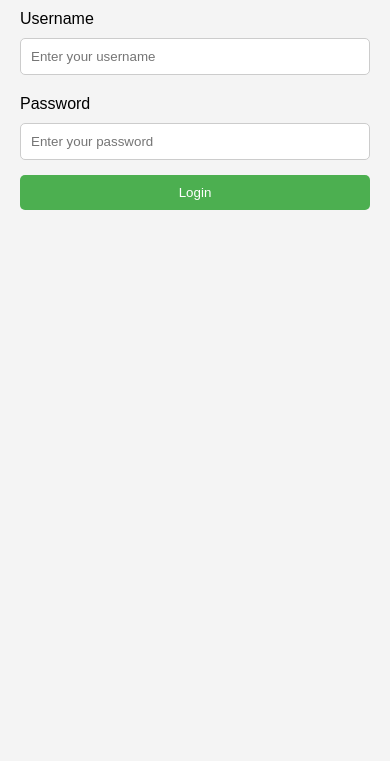
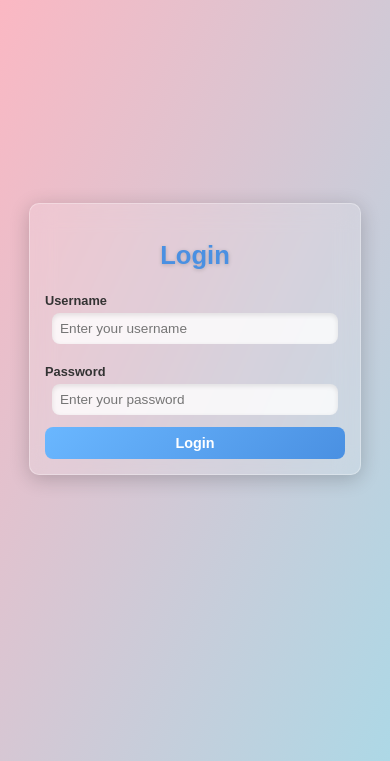
Before and after one commit to AshwinRamakrishnan/FUTECX_KSK, a website: page index.html in a window 390 px wide. Shown: the part 83-844 px from the top of the page. Drawn offline with Linux system fonts and the light colour scheme.

Commit message:
Add files via upload

```diff
--- a/index.html
+++ b/index.html
@@ -3,7 +3,8 @@
 <head>
     <meta charset="UTF-8">
     <meta name="viewport" content="width=device-width, initial-scale=1.0">
-    <title>Login</title>
+    <title>KSK Attendify</title>
+    <link rel="icon" href="public/ksk.jpeg" sizes="48x48" type="image/x-icon">
     <link rel="stylesheet" href="styles.css">
     <script type="module">
         import { initializeApp } from "https://www.gstatic.com/firebasejs/10.13.1/firebase-app.js";
--- a/styles.css
+++ b/styles.css
@@ -1,48 +1,142 @@
 body {
-    font-family: Arial, sans-serif;
+    font-family: 'Arial', sans-serif;
     margin: 0;
-    padding: 20px;
-    background-color: #f4f4f4;
+    padding: 0;
+    display: flex;
+    align-items: center;
+    justify-content: center;
+    height: 100vh;
+    background: linear-gradient(to bottom right, #FFB6C1, #ADD8E6);
+    background-size: cover;
+    background-attachment: fixed;
+    background-blend-mode: overlay;
 }
 
-h2 {
-    color: #333;
+.login-form {
+    width: 90%; /* Default width for small screens */
+    max-width: 300px; /* Cap width on larger screens */
+    padding: 20px;
+    border-radius: 15px;
+    background: rgba(255, 255, 255, 0.15); /* Translucent glass effect */
+    backdrop-filter: blur(12px); /* Blurred background */
+    box-shadow: 0 4px 20px rgba(0, 0, 0, 0.2); /* Soft shadow */
+    border: 1px solid rgba(255, 255, 255, 0.3); /* Subtle border */
+    text-align: center;
+}
+
+.login-form h2 {
+    color:#4a90e2;
+    font-size: 1.8rem; /* Slightly smaller for better responsiveness */
+    font-weight: bold;
+    margin-bottom: 15px;
+    text-shadow: 0 1px 4px rgba(0, 0, 0, 0.2);
 }
 
 form {
     display: flex;
     flex-direction: column;
-    margin-bottom: 20px;
+    align-items: center;
 }
 
 label {
-    margin: 5px 0;
+    color: #333;
+    font-size: 0.9rem;
+    margin: 8px 0 5px;
+    font-weight: bold;
+    text-align: left;
+    width: 100%;
 }
 
 input {
-    margin: 5px 0 15px;
-    padding: 10px;
-    border: 1px solid #ccc;
-    border-radius: 5px;
+    width: 90%;
+    padding: 15px;
+    margin-bottom: 12px;
+    border: none;
+    border-radius: 8px;
+    background: rgba(255, 255, 255, 0.8); /* Soft white */
+    box-shadow: inset 0 2px 5px rgba(0, 0, 0, 0.1);
+    outline: none;
+    font-size: 0.9rem;
+    transition: box-shadow 0.3s ease, transform 0.2s ease;
+}
+
+input:focus {
+    box-shadow: 0 0 6px rgba(76, 175, 80, 0.7); /* Glow effect */
+    transform: scale(1.01);
 }
 
 button {
+    width: 100%;
     padding: 10px;
-    background-color: #4CAF50;
+    background: linear-gradient(135deg, #6ab7ff, #4a90e2);
     color: white;
     border: none;
-    border-radius: 5px;
+    border-radius: 8px;
+    font-size: 1rem;
+    font-weight: bold;
     cursor: pointer;
+    transition: transform 0.3s ease, background 0.3s ease;
+}
+
+@keyframes glow {
+    0% {
+        box-shadow: 0 0 10px rgba(106, 183, 255, 0.5);
+    }
+    100% {
+        box-shadow: 0 0 20px rgba(74, 144, 226, 0.7);
+    }
 }
 
 button:hover {
-    background-color: #45a049;
+    transform: scale(1.03);
+    background: linear-gradient(135deg,  #3672aa, #78a0ce);
+    box-shadow: 0 4px 12px rgba(122, 228, 255, 0.24) /* Glow */
 }
 
-#attendance-summary {
-    margin-top: 30px;
+button:active {
+    transform: scale(0.97);
 }
 
-#attendance-summary p {
-    margin: 5px 0;
+.login-form form p {
+    margin-top: 10px;
+    color: #555;
+    font-size: 0.8rem;
 }
+
+.login-form form a {
+    color: #FF6347; /* Vibrant orange-red */
+    text-decoration: none;
+    font-weight: bold;
+    transition: color 0.3s ease;
+    font-size: 0.9rem;
+}
+
+.login-form form a:hover {
+    text-decoration: underline;
+    color: #FF4500; /* Darker orange-red */
+}
+
+/* Media Query for Smaller Screens */
+@media (max-width: 480px) {
+    .login-form {
+        padding: 15px;
+        border-radius: 10px;
+    }
+
+    .login-form h2 {
+        font-size: 1.6rem;
+    }
+
+    input, button {
+        padding: 8px;
+        font-size: 0.85rem;
+    }
+
+    label {
+        font-size: 0.8rem;
+    }
+
+    button {
+        font-size: 0.9rem;
+    }
+}
```
Also changed, not shown: principal_dashboard.html (+7 -3 lines), teacher_dashboard.html (+2 -1 lines), public/ksk.jpeg (added), public/two.jpg (added).
